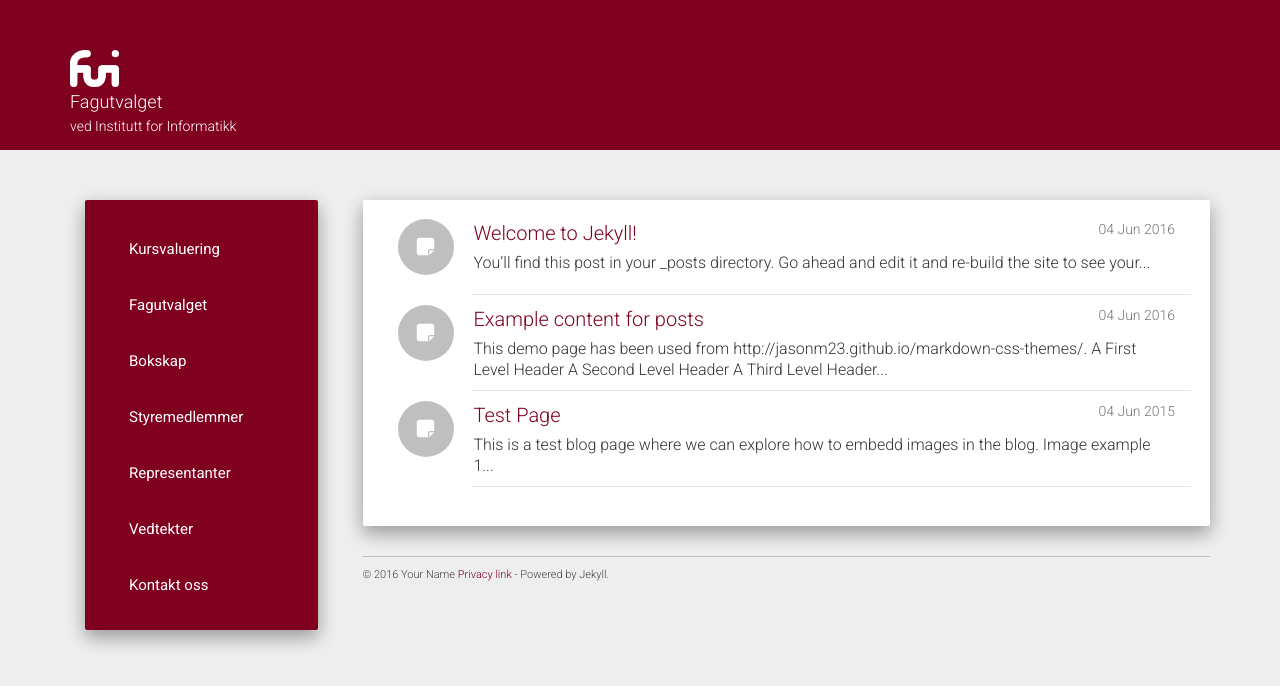
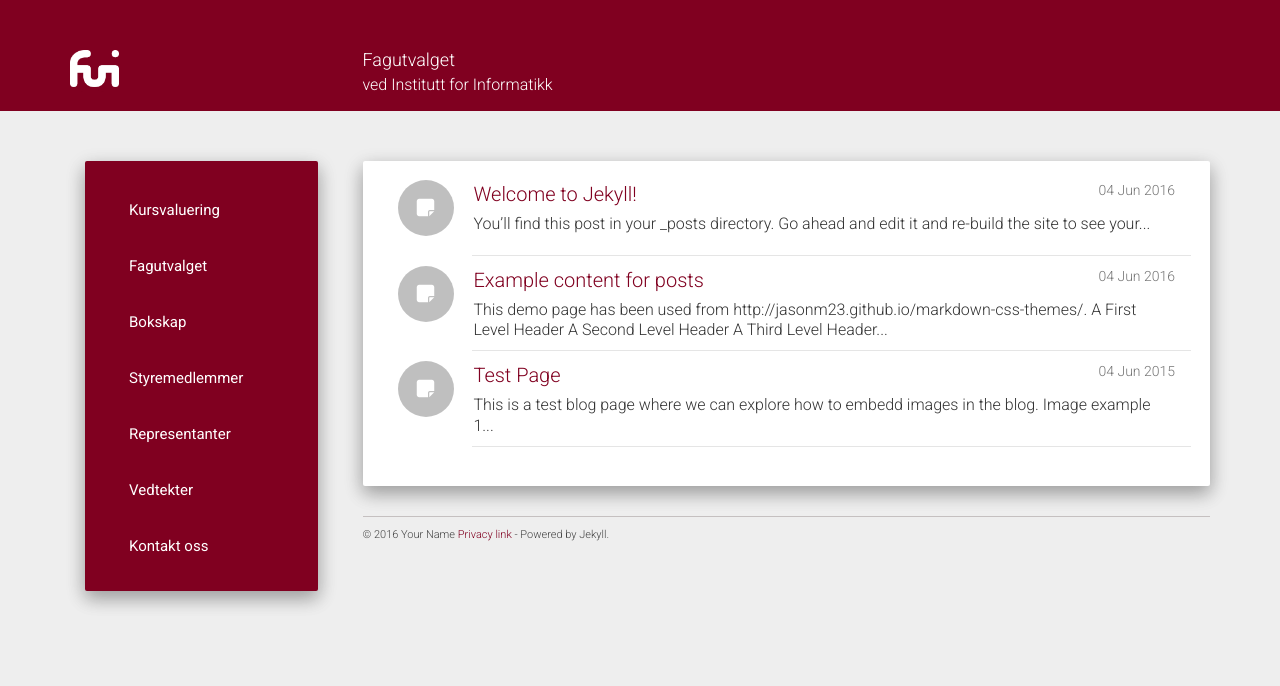
Before and after one commit to fui/fui.github.io, a Jekyll site: the page built from index.html, in a window 1280 px wide. Shown: the top 686 px of the page. Built offline with Jekyll 4.4.1, drawn with Linux system fonts in a browser that asks for light colours; nearby versions of some CDN libraries; the list of posts is cut into pages by our own code.

```diff
--- a/_includes/header.html
+++ b/_includes/header.html
@@ -5,15 +5,11 @@
             <div class="row-picture">
               <img id="about" class="logo-img" src="../static/img/FUI-sort.png" height="75px" width="75px">
             </div>
+          </div>
+          <div class="col-md-9 col-xs-12 full">
             <div class="row-details">
               <h4 class="list-group-item-heading">{{ site.author }}</h4>
               <p class="list-group-item-text">{{ site.about }}</p>
-            </div>
-            <div class="navbar-header pull-right">
-              <button type="button" class="navbar-toggle collapsed" data-toggle="collapse" data-target="#bs-example-navbar-collapse-1" aria-expanded="false">
-                <span class="sr-only">Toggle navigation</span>
-                <i class="fa fa-2x fa-bars"></i>
-              </button>
             </div>
           </div>
           </div>
```
